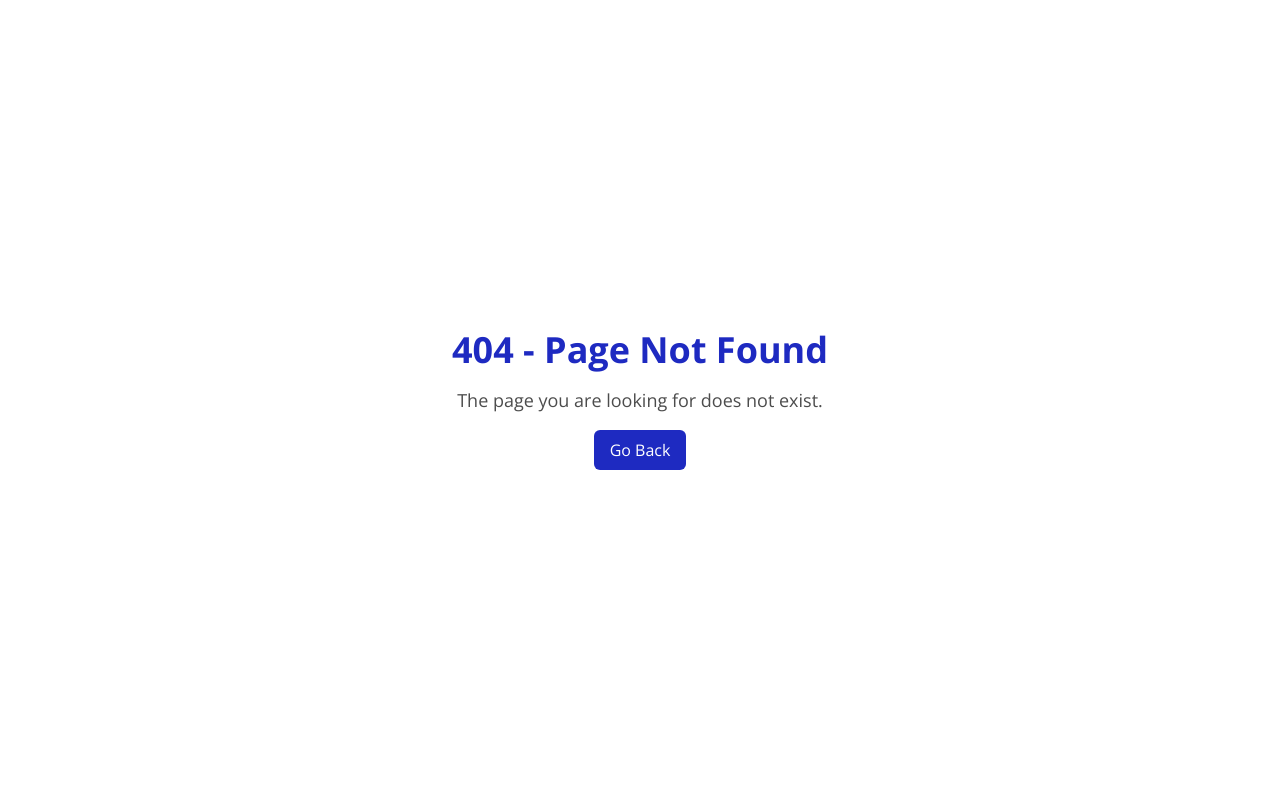
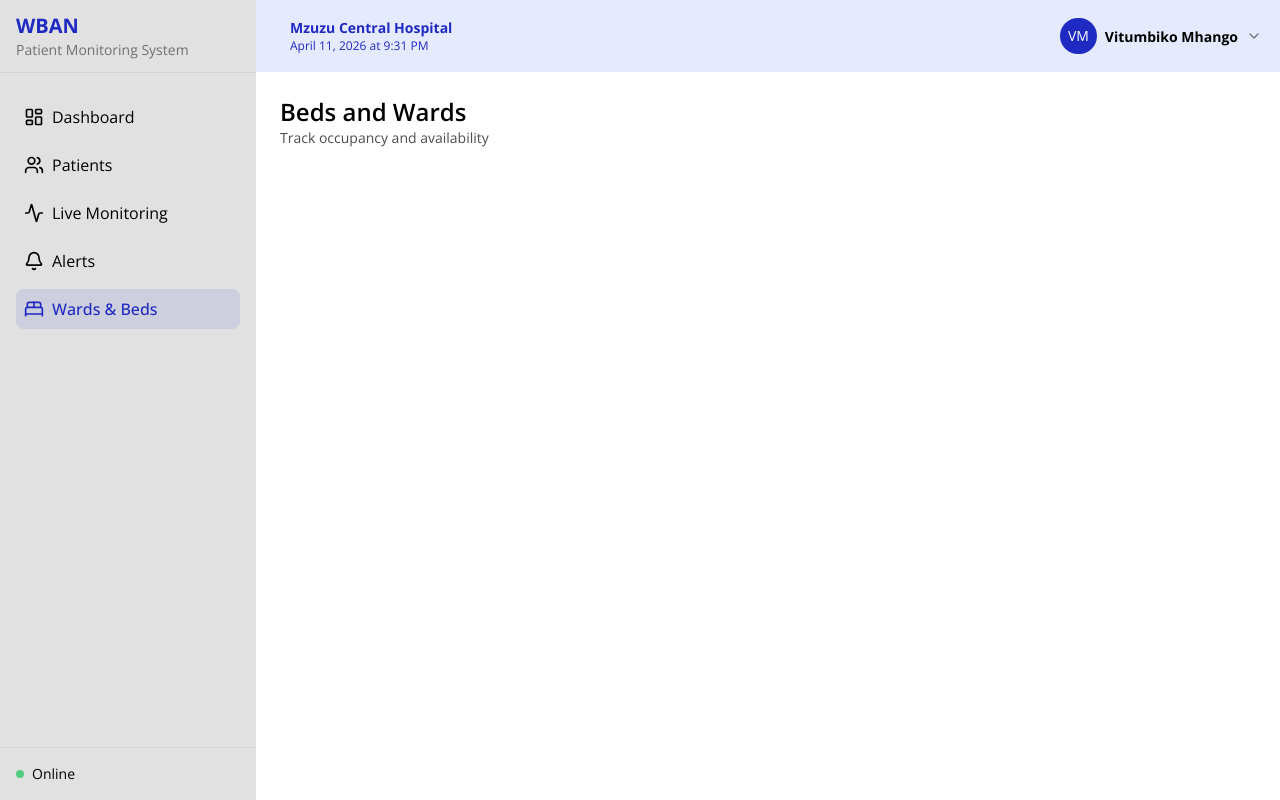
Before and after one commit to Vitumbiko-Mhango/wban-ui, a React (Vite) app: page /staff/wards in a window 1280 px wide. Before the commit this address had no page. Built offline with nearby package versions, Linux system fonts and the light colour scheme.

Commit message:
ui issues fixed

```diff
--- a/src/App.jsx
+++ b/src/App.jsx
@@ -13,6 +13,8 @@ import Devices from "./pages/admin/Devices";
 import Configurations from "./pages/admin/Configurations";
 import Thresholds from "./pages/admin/Thresholds";
 import LiveMonitoring from "./pages/staff/LiveMonitoring";
+import Analytics from "./pages/admin/Analytics";
+import Wards from "./components/Wards";
 
 const App = () => {
   return (
@@ -26,6 +28,7 @@ const App = () => {
           <Route path="patients" element={<Patients />} />
           <Route path="live-monitoring" element={<LiveMonitoring />} />
           <Route path="alerts" element={<Alerts />} />
+          <Route path="wards" element={<Wards />} />
         </Route>
 
         {/* admin routes */}
@@ -34,6 +37,7 @@ const App = () => {
           <Route path="patients" element={<Patients />} />
           <Route path="devices" element={<Devices />} />
           <Route path="thresholds" element={<Thresholds />} />
+          <Route path="analytics" element={<Analytics />} />
           <Route path="users" element={<Users />} />
           <Route path="configurations" element={<Configurations />} />
         </Route>
--- /dev/null
+++ b/src/components/Wards.jsx
@@ -0,0 +1,15 @@
+import React from 'react'
+import Heading from './common/Heading'
+
+const Wards = () => {
+  return (
+    <div>
+      <Heading
+        title={"Beds and Wards"}
+        subtitle={"Track occupancy and availability"}
+      />
+    </div>
+  );
+}
+
+export default Wards
--- a/src/pages/admin/AdminLayout.jsx
+++ b/src/pages/admin/AdminLayout.jsx
@@ -1,7 +1,16 @@
 import React from "react";
 import Layout from "../../components/common/Layout";
 import { Outlet } from "react-router";
-import { Bed, Cpu, HeartCrack, LayoutDashboard, Settings, Settings2, Users } from "lucide-react";
+import {
+  Bed,
+  Cpu,
+  HeartCrack,
+  LayoutDashboard,
+  PieChart,
+  Settings,
+  Settings2,
+  Users,
+} from "lucide-react";
 
 const AdminLayout = () => {
   const menuItems = [
@@ -20,11 +29,16 @@ const AdminLayout = () => {
       icon: Cpu,
       link: "/admin/devices",
     },
-      {
-        name: "Alert Thresholds",
-        icon: Settings2,
-        link: "/admin/thresholds",
-      },
+    {
+      name: "Alert Thresholds",
+      icon: Settings2,
+      link: "/admin/thresholds",
+    },
+    {
+      name: "Analytics",
+      icon: PieChart,
+      link: "/admin/analytics",
+    },
     {
       name: "Users",
       icon: Users,
--- /dev/null
+++ b/src/pages/admin/Analytics.jsx
@@ -0,0 +1,7 @@
+import React from "react";
+
+const Analytics = () => {
+  return <div>Analytics</div>;
+};
+
+export default Analytics;
--- a/src/pages/staff/StaffLayout.jsx
+++ b/src/pages/staff/StaffLayout.jsx
@@ -1,6 +1,6 @@
 import React from "react";
 import Layout from "../../components/common/Layout";
-import { Activity, Bell, LayoutDashboard, Lock, Users } from "lucide-react";
+import { Activity, BedDouble, Bell, LayoutDashboard, Lock, Users } from "lucide-react";
 import { Outlet } from "react-router";
 
 const Dashboard = () => {
@@ -21,6 +21,11 @@ const Dashboard = () => {
       icon: Bell,
       link: "/staff/alerts",
     },
+    {
+      name: "Wards & Beds",
+      icon: BedDouble,
+      link: "/staff/wards",
+    },
   ];
   return (
     <Layout menuItems={menuItems}>
```
